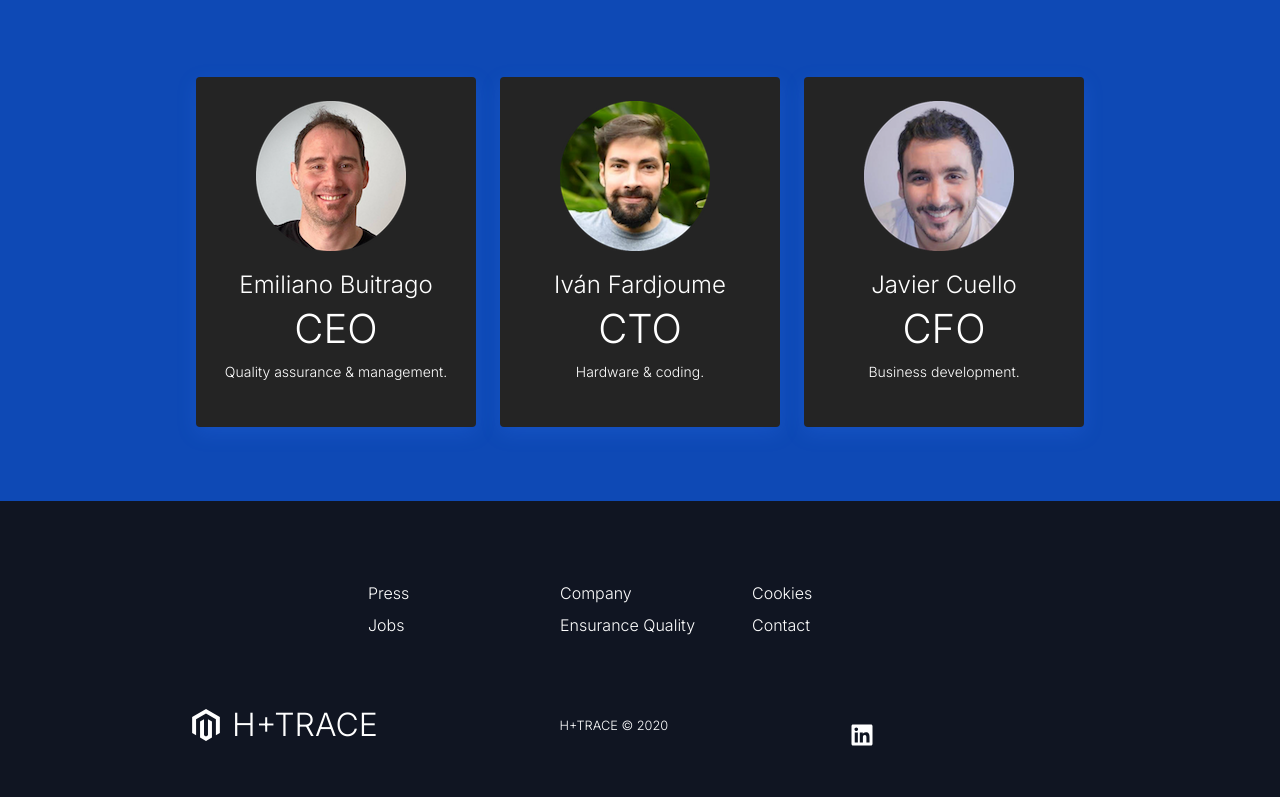
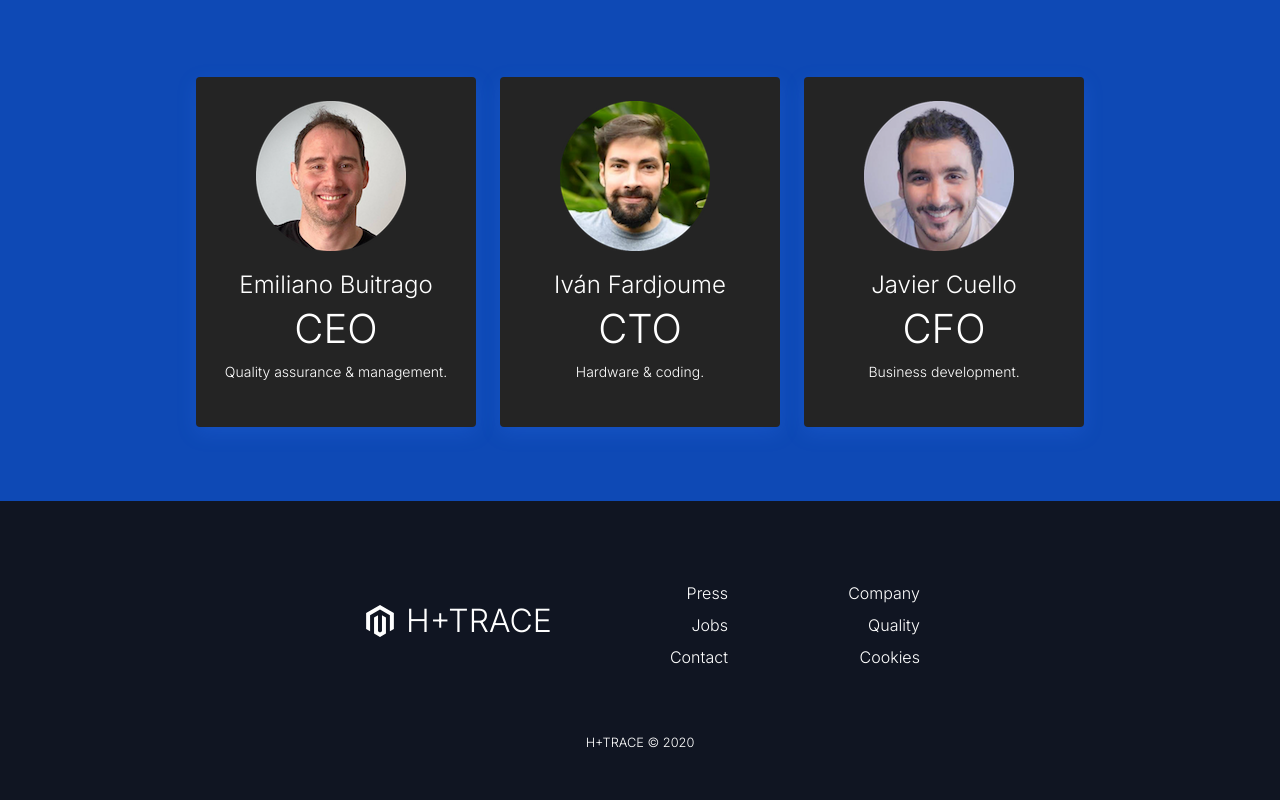
Before and after one commit to ifardjoume/HT_WebPage, a React (Create React App) app: page / in a window 1280 px wide. Shown: the part 4613-5413 px from the top of the page. Built offline with nearby package versions, Linux system fonts and the light colour scheme.

Commit message:
Footer Correction

```diff
--- a/src/components/footer/Footer.elements.js
+++ b/src/components/footer/Footer.elements.js
@@ -16,13 +16,18 @@ export const FooterLinksContainer = styled.div`
   max-width: 1000px;
   display: flex;
   justify-content: center;
-  @media screen and (max-width: 820px) {
+  margin-left:20px;
+  @media screen and (max-width: 768px) {
     padding-top: 32px;
+    flex-direction: column;
+    margin-left:30px;
   }
 `;
 
 export const FooterLinksWrapper = styled.div`
   display: flex;
+  justify-content:flex-end;
+  flex-direction:row;
   @media screen and (max-width: 820px) {
     flex-direction: column;
   }
@@ -31,12 +36,15 @@ export const FooterLinksWrapper = styled.div`
 export const FooterLinkItems = styled.div`
   display: flex;
   flex-direction: column;
-  align-items: flex-start;
+  align-items: flex-end;
   margin: 16px;
   text-align: center;
   width: 160px;
   box-sizing: border-box;
   color: #fff;
+  @media screen and (max-width: 820px) {
+    align-items: flex-start;
+  }
   @media screen and (max-width: 420px) {
     margin: 0;
     padding: 10px;
@@ -56,6 +64,7 @@ export const FooterLink = styled(Link)`
     color: #0467fb;
     transition: 0.3s ease-out;
     text-decoration:none;
+    color:#fff;
   }
 `;
 
@@ -66,7 +75,7 @@ export const SocialMedia = styled.section`
 
 export const SocialMediaWrap = styled.div`
   display: flex;
-  justify-content: space-between;
+  justify-content: center;
   align-items: center;
   width: 90%;
   max-width: 1000px;
--- a/src/components/footer/Footer.js
+++ b/src/components/footer/Footer.js
@@ -23,36 +23,27 @@ const Footer = () => {
     return (
         <FooterContainer>
             <FooterLinksContainer>
+            <SocialLogo to='/'>
+            <SocialIcon />
+            H+TRACE
+          </SocialLogo>
                 <FooterLinksWrapper>
                     <FooterLinkItems>
                         {/* //Falta agregar rutas de los diferentes links */}
                         <FooterLink to='/sign-in'>Press</FooterLink>
                         <FooterLink to='/sign-in'>Jobs</FooterLink>
+                        <FooterLink to='/sign-in'>Contact</FooterLink>
                     </FooterLinkItems>
                     <FooterLinkItems>
                         <FooterLink to='/sign-in'>Company</FooterLink>
-                        <FooterLink to='/sign-in'>Ensurance Quality</FooterLink>
+                        <FooterLink to='/sign-in'>Quality</FooterLink>
+                        <FooterLink to='/sign-in'>Cookies</FooterLink>
                     </FooterLinkItems>
-                    <FooterLinkItems>
-                        {/* //Falta agregar rutas de los diferentes links */}
-                        <FooterLink to='/sign-in'>Cookies</FooterLink>
-                        <FooterLink to='/sign-in'>Contact</FooterLink>
-                    </FooterLinkItems>
-
                 </FooterLinksWrapper>
             </FooterLinksContainer>
             <SocialMedia>
         <SocialMediaWrap>
-          <SocialLogo to='/'>
-            <SocialIcon />
-            H+TRACE
-          </SocialLogo>
           <WebsiteRights>H+TRACE © 2020</WebsiteRights>
-          <SocialIcons>
-            <SocialIconLink href='/' target='_blank' aria-label='LinkedIn'>
-              <FaLinkedin />
-            </SocialIconLink>
-          </SocialIcons>
         </SocialMediaWrap>
       </SocialMedia>
         </FooterContainer>
```
Also changed, not shown: 1 other file (tests, documents, lock files or other folders).
